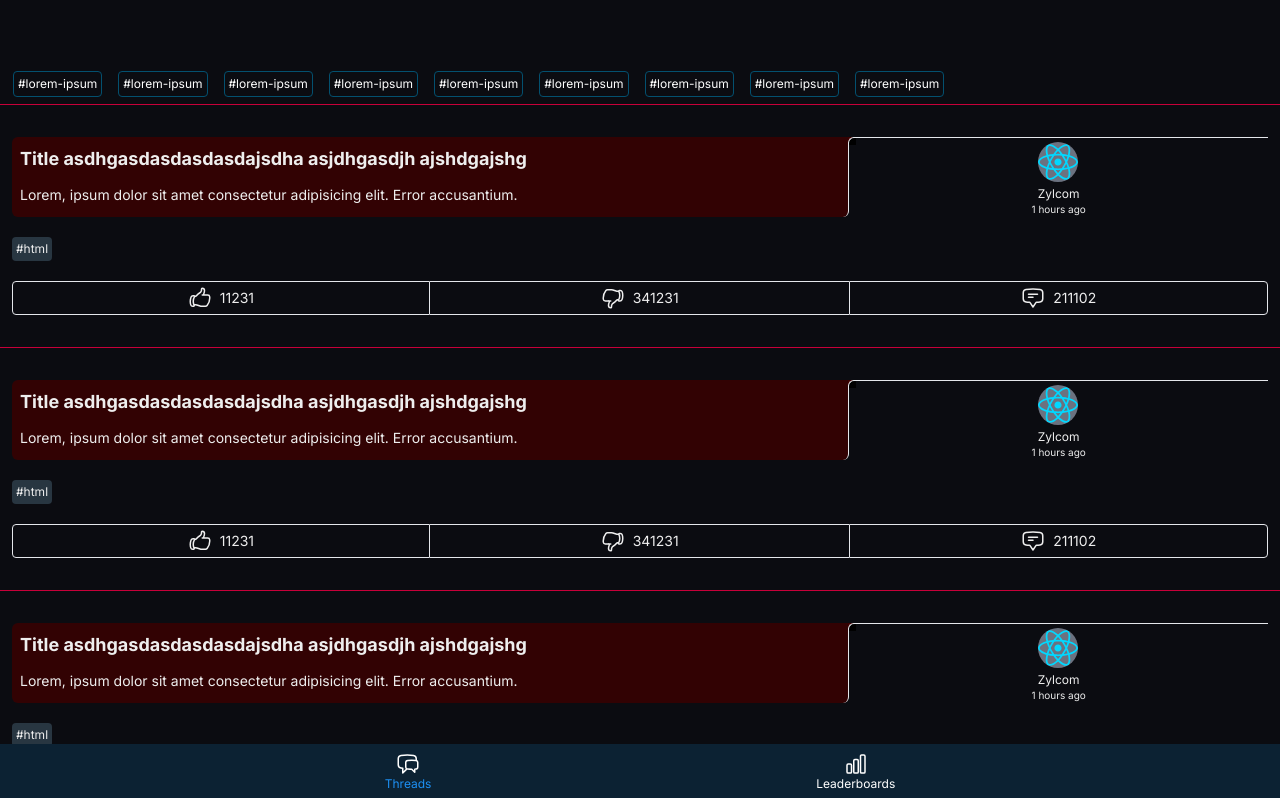
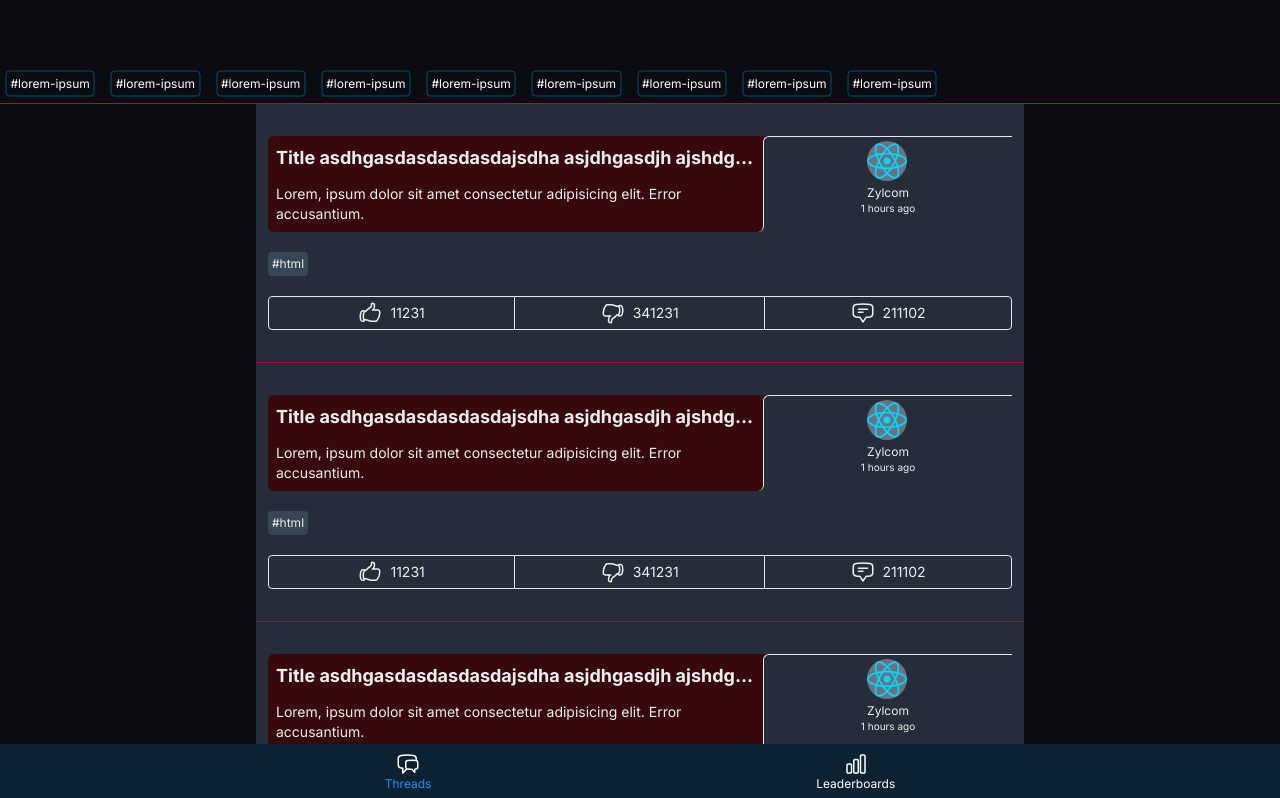
Before and after one commit to zylcom/forum-app, a React (Vite) app: page / in a window 1280 px wide. Shown: the top 798 px of the page. Built offline with nearby package versions, Linux system fonts and the light colour scheme.

Commit message:
Edit category list component

```diff
--- a/src/components/CategoryList.jsx
+++ b/src/components/CategoryList.jsx
@@ -4,8 +4,8 @@ import CategoryButton from "./CategoryButton";
 function CategoryList() {
   return (
     <div
-      className="absolute z-10 h-[95vw] min-w-[20px] max-w-[40px] origin-top-left translate-x-2 -rotate-90
-          select-none overflow-y-auto translate-y-10"
+      className="absolute z-10 h-[100vw] min-w-[20px] max-w-[40px] origin-top-left -rotate-90
+          select-none overflow-y-auto translate-y-10 border-l border-l-vampire-bite"
     >
       <div className="flex translate-y-3 rotate-90 flex-row flex-nowrap gap-x-4 text-white">
         <CategoryButton />
--- a/src/components/ThreadCard.jsx
+++ b/src/components/ThreadCard.jsx
@@ -8,7 +8,7 @@ function ThreadCard() {
     <div className="grid grid-cols-3 px-3 py-8 text-super-silver gap-y-5 border-b border-b-vampire-bite">
       <div
         className="col-span-1 flex flex-col items-center bg-red-0 px-3 relative order-2
-        border-t pt-1 after:content[''] after:w-2 after:h-2 after:absolute after:bg-black
+        border-t pt-1 after:content[''] after:w-2 after:h-2 after:absolute after:bg-navy-blazer
         after:-top-[1px] after:-left-[1px] after:rounded-tl-md after:border-l after:border-t
         before:content[''] before:absolute before:w-[5px] before:h-[5px] before:-top-[1px]
         before:-left-[1px] before:border-biltong before:border-l-2 before:border-t-2"
@@ -23,7 +23,7 @@ function ThreadCard() {
       </div>
 
       <div className="col-span-2 bg-biltong/80 p-2 rounded-b-md rounded-tl-md border-r order-1">
-        <Link to={`/threads/detail/`}>
+        <Link to={`/threads/detail/${"12"}`}>
           <h3 className="font-bold text-lg truncate hover:text-clear-chill">
             Title asdhgasdasdasdasdajsdha asjdhgasdjh ajshdgajshg
           </h3>
--- a/src/components/ThreadList.jsx
+++ b/src/components/ThreadList.jsx
@@ -3,7 +3,7 @@ import ThreadCard from "./ThreadCard";
 
 function ThreadList() {
   return (
-    <div className="mt-10 [&>div:first-child]:border-t [&>div:first-child]:border-t-vampire-bite">
+    <div className="mt-10 md:w-3/5 max-w-[1000px] mx-auto bg-navy-blazer">
       <ThreadCard />
       <ThreadCard />
       <ThreadCard />
--- a/src/pages/LeaderboardsPage.jsx
+++ b/src/pages/LeaderboardsPage.jsx
@@ -3,7 +3,7 @@ import TopUserList from "../components/TopUserList";
 
 function LeaderboardsPage() {
   return (
-    <div className="text-white py-16 md:w-2/3 mx-auto bg-navy-blazer">
+    <div className="text-white py-16 md:w-3/5 max-w-[1000px] mx-auto bg-navy-blazer">
       <h1 className="text-4xl font-bold py-3 px-2">Top User</h1>
 
       <TopUserList />
```
